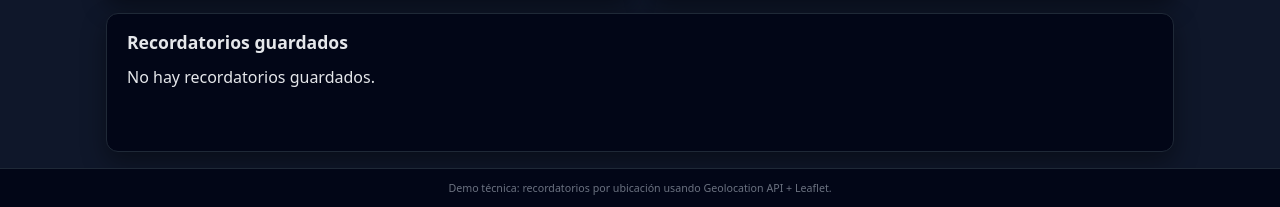
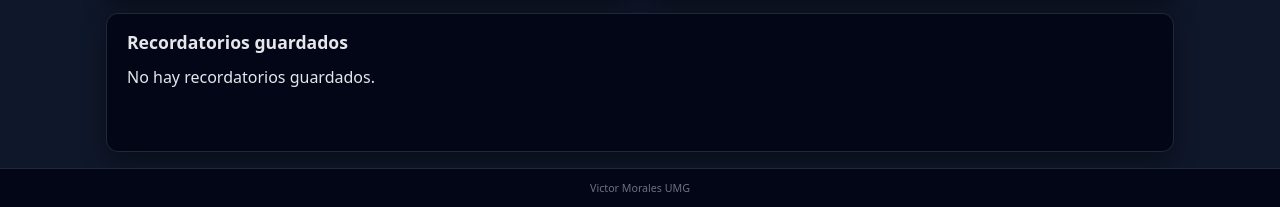
Before and after one commit to VctorM721/georecordatorios, a plain HTML site: page index.html in a window 1280 px wide. Shown: the part 593-800 px from the top of the page. Drawn offline with nearby package versions, Linux system fonts and the light colour scheme.

Commit message:
actualizado

```diff
--- a/index.html
+++ b/index.html
@@ -79,7 +79,7 @@
   </main>
 
   <footer class="app-footer">
-    <small>Demo técnica: recordatorios por ubicación usando Geolocation API + Leaflet.</small>
+    <small>Victor Morales UMG</small>
   </footer>
 
   <div id="toastContainer" class="toast-container"></div>
```
